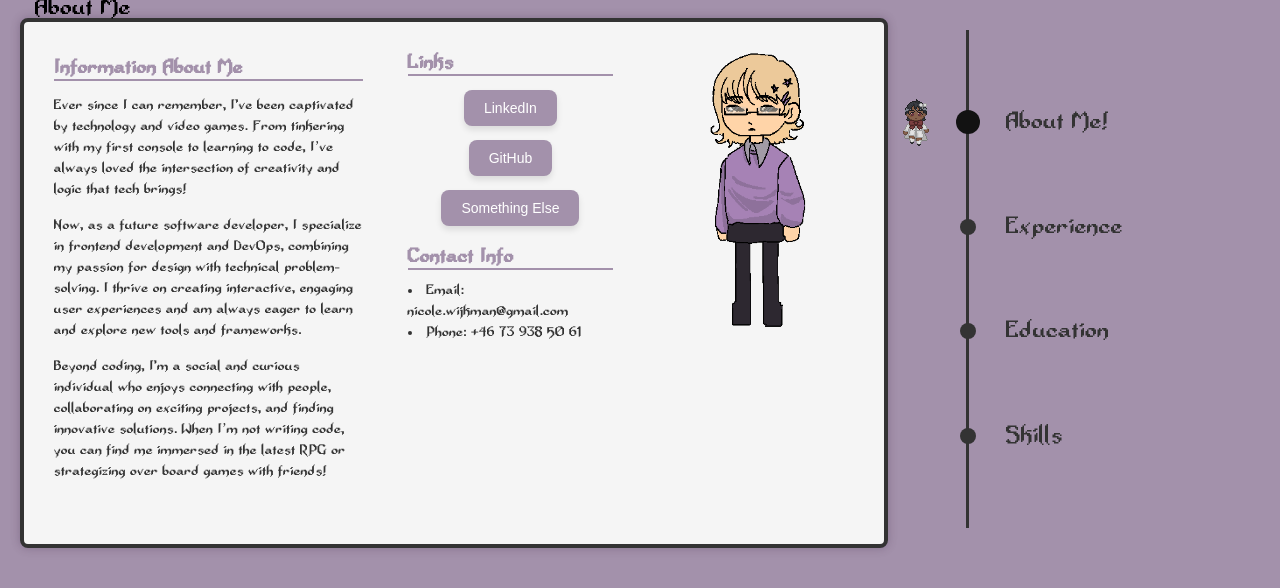
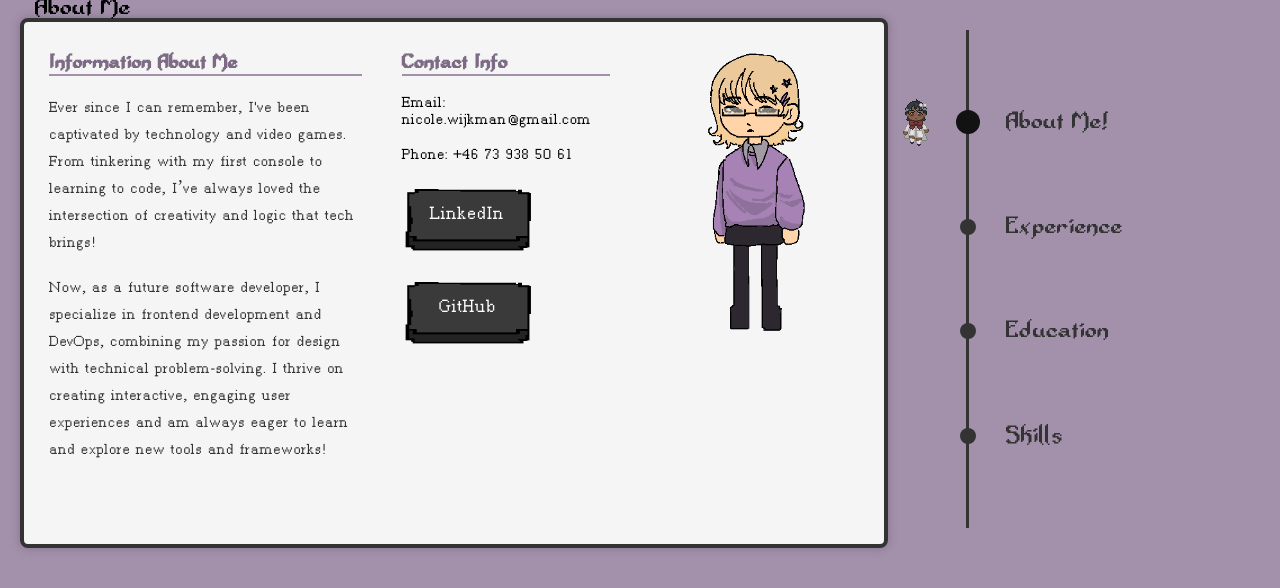
Before and after one commit to NicoleWij/pixel-resume, a React app: page / in a window 1280 px wide. Shown: the part 210-798 px from the top of the page. Built offline with nearby package versions, Linux system fonts and the light colour scheme.

Commit message:
design update

```diff
--- a/src/components/App.css
+++ b/src/components/App.css
@@ -14,6 +14,13 @@ body {
 @font-face {
   font-family: "Adventurer";
   src: url("../assets/Adventurer.ttf") format("truetype");
+  font-weight: normal;
+  font-style: normal;
+}
+
+@font-face {
+  font-family: "TimesNewPixel";
+  src: url("../assets/TimesNewPixel.ttf") format("truetype");
   font-weight: normal;
   font-style: normal;
 }
--- a/src/components/Section.css
+++ b/src/components/Section.css
@@ -60,21 +60,20 @@
 
 .info-column {
   flex: 1.5;
-  border-radius: 10px;
-  padding: 15px;
+  padding: 10px;
 }
 
 .subheader {
   font-family: "Adventurer", serif;
   font-size: 20px;
-  color: #a391ab;
+  color: #7d6a85;
   margin-bottom: 10px;
   border-bottom: 2px solid #a391ab;
 }
 
 .subcontent {
-  font-family: "Adventurer", serif;
-  font-size: 14px;
+  font-family: "TimesNewPixel", serif;
+  font-size: 18px;
   color: #333;
   line-height: 1.5;
   margin-bottom: 15px;
@@ -85,6 +84,8 @@
 
 .subcontent-item {
   margin-bottom: 15px;
+  font-family: "TimesNewPixel", serif;
+  font-size: 18px;
 }
 
 .sub-section-content::-webkit-scrollbar {
@@ -104,32 +105,6 @@
 .sub-section-content::-webkit-scrollbar-track {
   background-color: rgba(245, 245, 245, 1);
   border-radius: 10px;
-}
-
-.cute-button {
-  display: block;
-  margin: 10px auto;
-  padding: 10px 20px;
-  background: #a391ab;
-  color: white;
-  font-family: Arial, sans-serif;
-  font-size: 14px;
-  text-align: center;
-  border: none;
-  border-radius: 8px;
-  cursor: pointer;
-  box-shadow: 0px 4px 6px rgba(0, 0, 0, 0.1);
-  transition: transform 0.2s ease, box-shadow 0.2s ease;
-}
-
-.cute-button a {
-  text-decoration: none;
-  color: white;
-}
-
-.cute-button:hover {
-  transform: translateY(-2px);
-  box-shadow: 0px 6px 10px rgba(0, 0, 0, 0.2);
 }
 
 .avatar {
@@ -155,3 +130,31 @@
     margin: 0 auto;
   }
 }
+
+
+.image-button {
+  display: inline-block;
+  width: 130px; /* Adjust width based on image size */
+  height: 75px; /* Adjust height based on image size */
+  background-image: url("../assets/Buton.png");
+  background-size: cover;
+  background-repeat: no-repeat;
+  color: white;
+  font-family: "TimesNewPixel", serif;
+  font-size: 22px;
+  text-align: center;
+  line-height: 65px; /* Match with height for centering text */
+  text-decoration: none;
+  border: none;
+  cursor: pointer;
+}
+
+.image-button:hover {
+  background-image: url("../assets/ButtonClicked.png");
+  line-height: 75px;
+}
+
+.image-button a {
+  color: inherit;
+  text-decoration: none;
+}
--- a/src/components/Section.js
+++ b/src/components/Section.js
@@ -16,39 +16,38 @@ const Section = ({ title, isActive }) => {
                   Ever since I can remember, I've been captivated by technology and video games. From tinkering with my first console to learning to code, I’ve always loved the intersection of creativity and logic that tech brings!
                 </p>
                 <p className="subcontent-item">
-                  Now, as a future software developer, I specialize in frontend development and DevOps, combining my passion for design with technical problem-solving. I thrive on creating interactive, engaging user experiences and am always eager to learn and explore new tools and frameworks.
-                </p>
-                <p className="subcontent-item">
-                  Beyond coding, I'm a social and curious individual who enjoys connecting with people, collaborating on exciting projects, and finding innovative solutions. When I’m not writing code, you can find me immersed in the latest RPG or strategizing over board games with friends!
+                  Now, as a future software developer, I specialize in frontend development and DevOps, combining my passion for design with technical problem-solving. I thrive on creating interactive, engaging user experiences and am always eager to learn and explore new tools and frameworks!
                 </p>
               </div>
             </div>
             {/* Middle Column: Links */}
             <div className="section-column">
-              <h3 className="subheader">Links</h3>
+              <h3 className="subheader">Contact Info</h3>
+              <div>
+                <p className="subcontent-item">Email: nicole.wijkman@gmail.com</p>
+                <p className="subcontent-item">Phone: +46 73 938 50 61</p>
+              </div>
               <div className="subcontent">
                 <p>
-                  <button className="cute-button">
-                    <a href="https://www.linkedin.com/in/nicole-wijkman-ab3167180/" target="_blank" rel="noopener noreferrer">
-                      LinkedIn
-                    </a>
-                  </button>
+                  <a
+                    href="https://www.linkedin.com/in/nicole-wijkman-ab3167180/"
+                    target="_blank"
+                    rel="noopener noreferrer"
+                    className="image-button"
+                  >
+                    LinkedIn
+                  </a>
                 </p>
                 <p>
-                  <button className="cute-button">
-                    <a href="https://github.com/NicoleWij" target="_blank" rel="noopener noreferrer">
-                      GitHub
-                    </a>
-                  </button>
+                  <a
+                    href="https://github.com/NicoleWij"
+                    target="_blank"
+                    rel="noopener noreferrer"
+                    className="image-button"
+                  >
+                    GitHub
+                  </a>
                 </p>
-                <p>
-                  <button className="cute-button">Something Else</button>
-                </p>
-              </div>
-              <h3 className="subheader">Contact Info</h3>
-              <div className="subcontent">
-                <li>Email: nicole.wijkman@gmail.com</li>
-                <li>Phone: +46 73 938 50 61</li>
               </div>
             </div>
 
```
Also changed, not shown: src/assets/Buton.png (added), src/assets/ButtonClicked.png (added), src/assets/TimesNewPixel.ttf (added).
